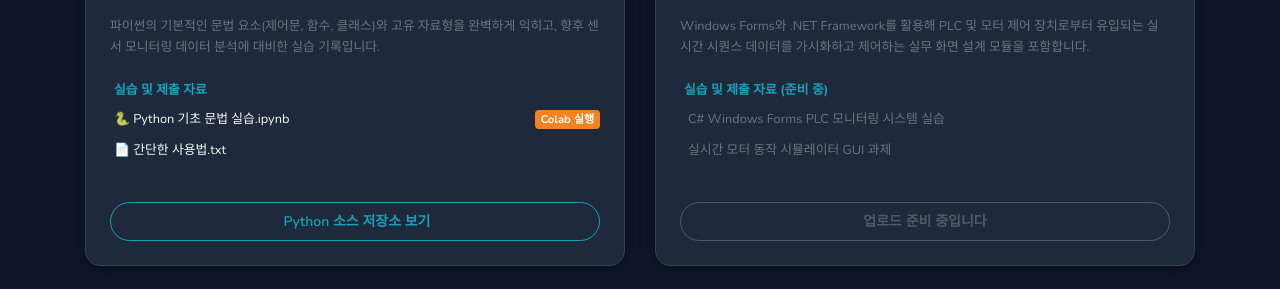
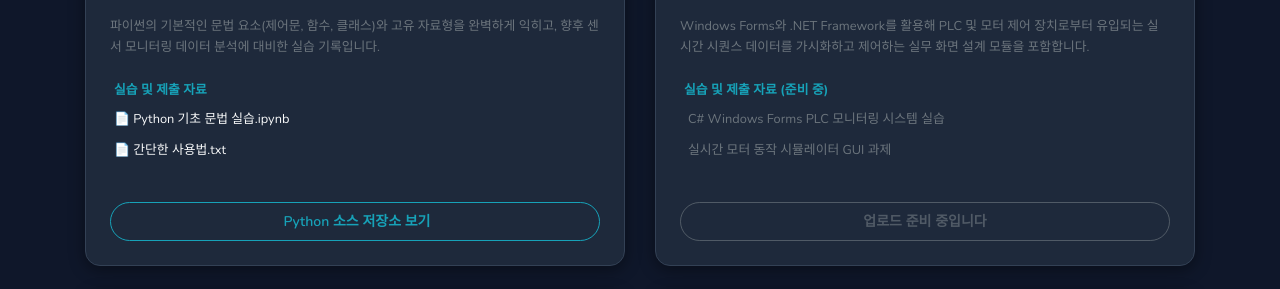
Before and after one commit to lee-myeong-eun/lee-myeong-eun.github.io, a Jekyll site: the page built from _pages/assignments.html, in a window 1280 px wide. Shown: the part 705-994 px from the top of the page. Built offline with Jekyll 4.4.1, drawn with Linux system fonts in a browser that asks for light colours.

Commit message:
Revert "Configure Python Jupyter Notebook link to render via nbviewer and offer live Google Colab execution"
This reverts commit 3df925747f8a33ac2c96f67f0984a8b2a51f7ba3.

```diff
--- a/_pages/assignments.html
+++ b/_pages/assignments.html
@@ -41,12 +41,9 @@
           <div class="flex-grow-1">
             <span class="d-block small text-info font-weight-bold mb-2"><i class="fa fa-folder-open mr-1"></i>실습 및 제출 자료</span>
             <ul class="list-unstyled small pl-1 mb-4" style="line-height: 1.8;">
-              <li class="mb-2 d-flex align-items-center justify-content-between">
-                <a href="https://nbviewer.org/github/lee-myeong-eun/-_AI-/blob/main/Python%20%EA%B8%B0%EC%B4%88%20%EB%AC%B8%EB%B2%95%EA%B3%BC%20%EC%9E%90%EB%A3%8C%ED%98%95%20%EC%8B%A4%EC%8A%B5%20%ED%8F%AC%ED%8A%B8%ED%8F%B4%EB%A6%AC%EC%98%A4.ipynb" target="_blank" class="text-light text-hover-glow text-truncate mr-2" style="flex: 1;" title="Jupyter Notebook 뷰어(nbviewer)로 보기">
-                  🐍 Python 기초 문법 실습.ipynb
-                </a>
-                <a href="https://colab.research.google.com/github/lee-myeong-eun/-_AI-/blob/main/Python%20%EA%B8%B0%EC%B4%88%20%EB%AC%B8%EB%B2%95%EA%B3%BC%20%EC%9E%90%EB%A3%8C%ED%98%95%20%EC%8B%A4%EC%8A%B5%20%ED%8F%AC%ED%8A%B8%ED%8F%B4%EB%A6%AC%EC%98%A4.ipynb" target="_blank" class="badge p-1 font-weight-bold" style="font-size: 0.7rem; border-radius: 4px; background: #f58220 !important; color: white !important; border: none; min-width: 65px; text-align: center;">
-                  Colab 실행
+              <li class="mb-2">
+                <a href="https://github.com/lee-myeong-eun/-_AI-/blob/main/Python%20%EA%B8%B0%EC%B4%88%20%EB%AC%B8%EB%B2%95%EA%B3%BC%20%EC%9E%90%EB%A3%8C%ED%98%95%20%EC%8B%A4%EC%8A%B5%20%ED%8F%AC%ED%8A%B8%ED%8F%B4%EB%A6%AC%EC%98%A4.ipynb" target="_blank" class="text-light text-hover-glow d-block text-truncate">
+                  📄 Python 기초 문법 실습.ipynb
                 </a>
               </li>
               <li>
```
